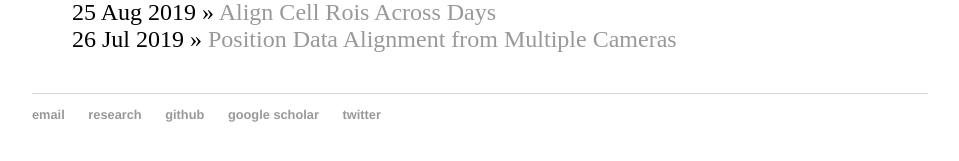
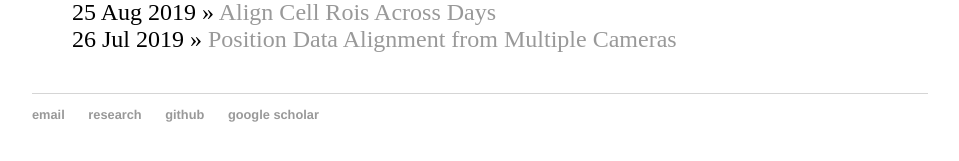
Before and after one commit to rajatsaxena/rajatsaxena.github.io, a Jekyll site: the page built from blog/index.html, in a window 1280 px wide. Shown: the part 333-494 px from the top of the page, without its empty margins (160-1119 px from the left). Built offline with Jekyll 4.4.1, drawn with Linux system fonts in a browser that asks for light colours.

Commit message:
Update default.html

```diff
--- a/_layouts/default.html
+++ b/_layouts/default.html
@@ -36,7 +36,6 @@
 				<li><a href="https://sites.uci.edu/mcnaughtonlab/people/graduate-students/rajat-saxena/">research</a></li>
 	        		<li><a href="https://github.com/rajatsaxena">github</a></li>
 				<li><a href="https://scholar.google.com/citations?user=JEdbKhMAAAAJ&hl=en">google scholar </a> </li>
-				<li><a href="https://twitter.com/rajatsaxena94">twitter</a></li>
 				</ul>
 			</footer>
 		</body>
```
